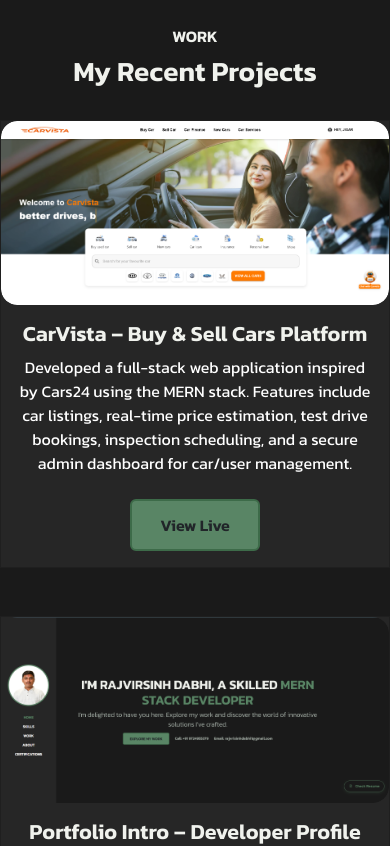
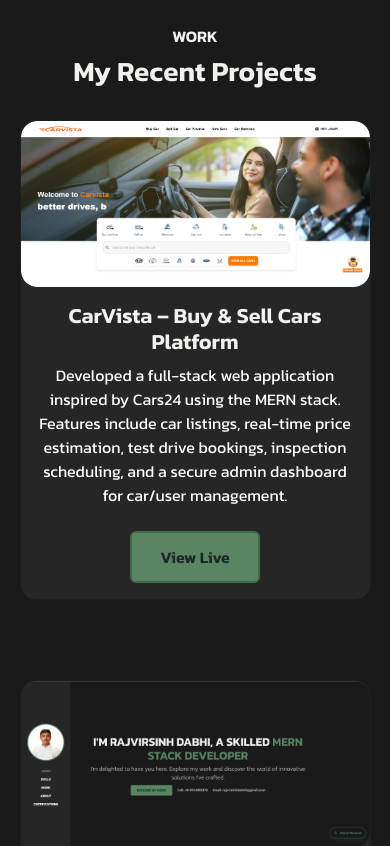
Before and after one commit to rajvirsinh08/rajvirsinhdabhi, a React (Create React App) app: page / in a window 390 px wide. Shown: the part 3340-4186 px from the top of the page. Built offline with nearby package versions, Linux system fonts and the light colour scheme; a web font is replaced by a local one.

Commit message:
links added

```diff
--- a/src/Assets/css/style.css
+++ b/src/Assets/css/style.css
@@ -320,3 +320,30 @@
     margin-right: 0 !important;
   }
 }
+@media (max-width: 768px) {
+  #work .container {
+    padding-left: 0 !important;
+    padding-right: 0 !important;
+  }
+
+  #work .row {
+    margin-left: 0 !important;
+    margin-right: 0 !important;
+  }
+
+  #work .col-12,
+  #work .col-md-10,
+  #work .col-lg-8 {
+    padding-left: 0 !important;
+    padding-right: 0 !important;
+    margin-left: auto !important;
+    margin-right: auto !important;
+    width: 100% !important;
+  }
+
+  #work .card {
+    width: 90%;
+    margin: 0 auto 2rem;
+    border-radius: 1rem !important; /* Maintain rounded design */
+  }
+}
--- a/src/Pages/Homepage.js
+++ b/src/Pages/Homepage.js
@@ -153,7 +153,7 @@
     <section id="services" className="full-hight px-lg-5">
   <div className="container">
     <div className="row p-4">
-      <div className="col-md-8" data-aos="fade-up">
+      <div className="col-md-8 mx-auto text-center" data-aos="fade-up">
         <h1>My Skills</h1>
       </div>
     </div>
@@ -246,8 +246,7 @@
       {/* //SERVICES */}
 
       {/* WORK */}
-     {/* WORK */}
-{/* WORK */}
+
 <section id="work" className="full-hight px-lg-5">
   <div className="container gy-4">
     <div className="row p-4">
@@ -295,7 +294,7 @@
         Designed and deployed a professional developer introduction website with a sleek UI, responsive design, and dark theme. Showcases key skills, contact info, and resume with animated transitions. Built using React and styled with modern CSS.
       </p>
       <a
-        href="https://piyushintro.vercel.app/"
+        href="https://rajvirintro.vercel.app/"
         target="_blank"
         rel="noopener noreferrer"
         className="custom-link btn btn-brand mt-2"
@@ -316,7 +315,7 @@
     <section id="about" className="full-hight px-lg-5">
   <div className="container gy-4">
     <div className="row p-4">
-      <div className="col-md-8" data-aos="fade-up">
+      <div className="col-md-8 mx-auto text-center" data-aos="fade-up">
         <h6>ABOUT</h6>
         <h1>Education</h1>
       </div>
@@ -365,7 +364,7 @@
 <section id="certifications" className="full-hight px-lg-5">
   <div className="container gy-4">
     <div className="row p-4">
-      <div className="col-md-8" data-aos="fade-up">
+      <div className="col-md-8 mx-auto text-center" data-aos="fade-up">
         <h6>CERTIFICATIONS</h6>
         <h1>My Achievements & Certifications</h1>
       </div>
@@ -375,7 +374,7 @@
    {/* Certification 2 - Accenture Software Engineering Job Simulation */}
 {/* Certification 2 - Accenture Software Engineering Job Simulation */}
 {/* Certification 2 - Accenture Software Engineering Job Simulation */}
-<div className="col-lg-4" data-aos="fade-up" data-aos-delay="400">
+<div className="col-lg-4  mx-auto text-center" data-aos="fade-up" data-aos-delay="400">
   <div className="p-4 shadow-effect bg-base py-4 rounded-4 text-center">
     <div className="mb-3">
       <i className="las la-certificate fs-2"></i>
@@ -417,9 +416,9 @@
               <p>Designed By Rajvirsinh Dabhi</p>
             </div>
             <div className="social-icons col-auto">
-              <a href="https://linkedin.com" target="_blank" rel="noopener noreferrer"><i className="lab la-linkedin-in"></i></a>
-              <a href="https://github.com" target="_blank" rel="noopener noreferrer"><i className="lab la-github"></i></a>
-              <a href="https://instagram.com" target="_blank" rel="noopener noreferrer"><i className="lab la-instagram"></i></a>
+              <a href="https://www.linkedin.com/in/rajvirsinh-dabhi-0b9320253/" target="_blank" rel="noopener noreferrer"><i className="lab la-linkedin-in"></i></a>
+              <a href="https://github.com/rajvirsinh08" target="_blank" rel="noopener noreferrer"><i className="lab la-github"></i></a>
+              <a href="https://www.instagram.com/rajvirsinh__08?igsh=MTVpa3k5dGR0anMxNg==" target="_blank" rel="noopener noreferrer"><i className="lab la-instagram"></i></a>
             </div>
           </div>
         </div>
```
